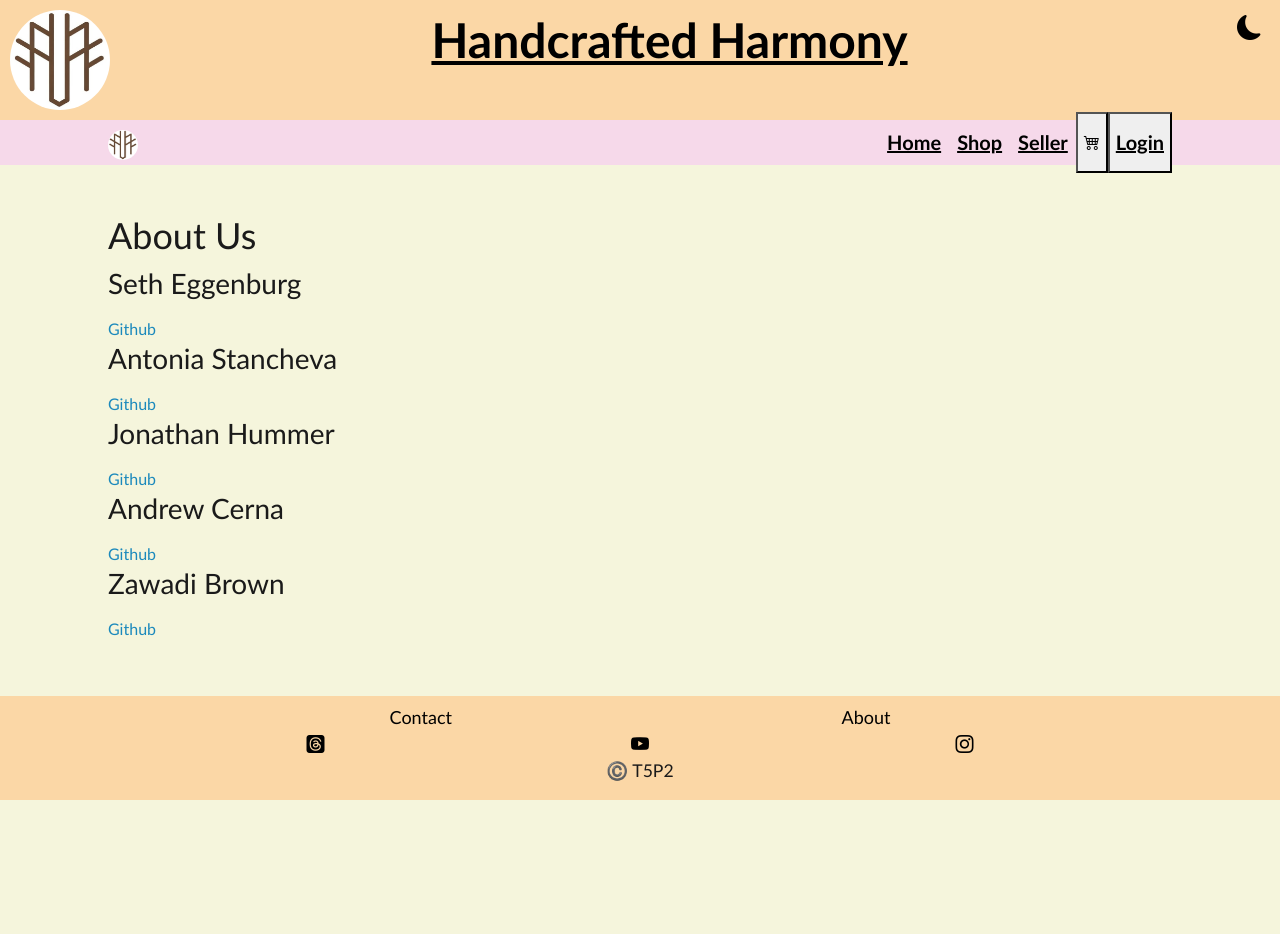
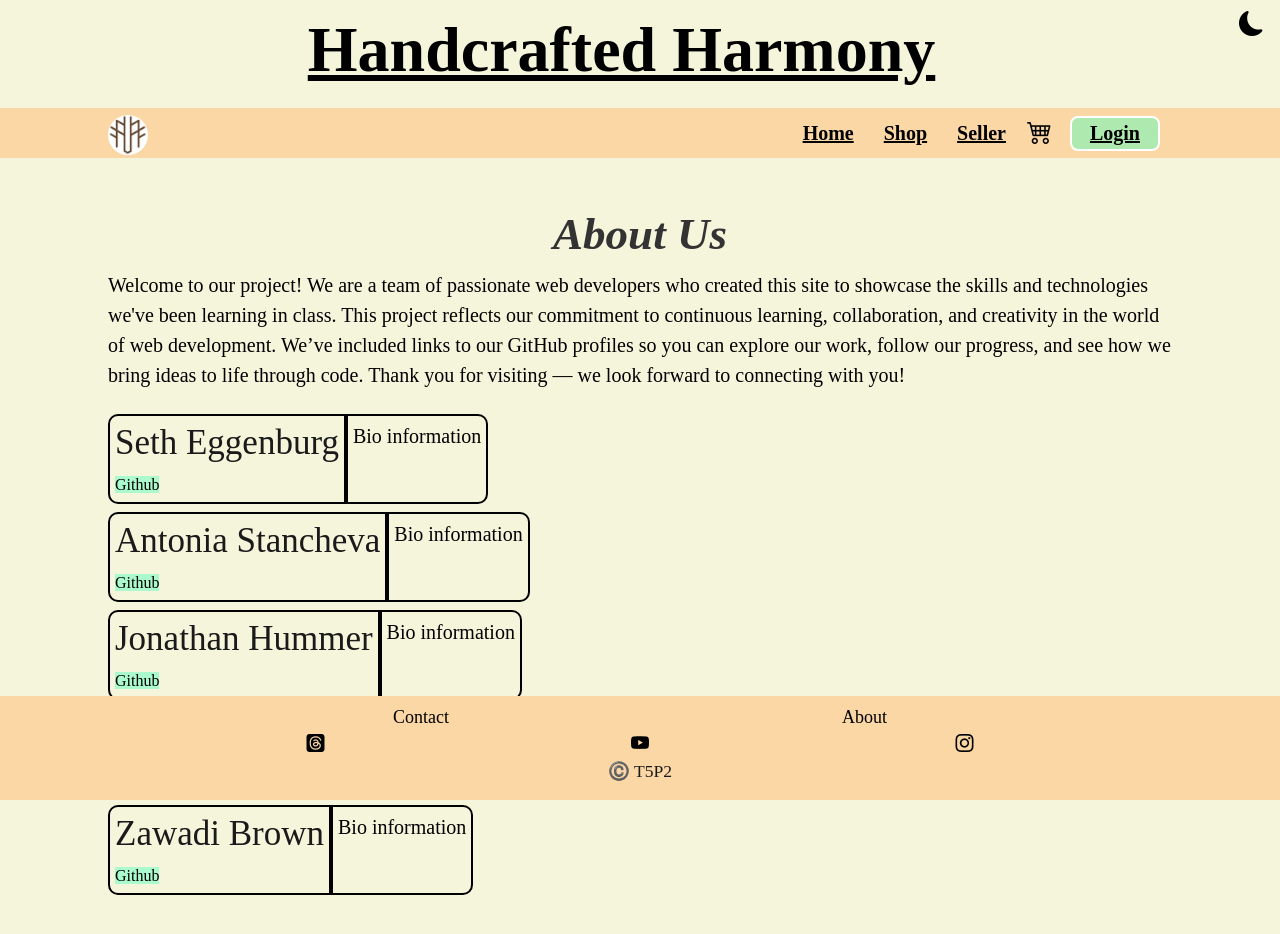
Before and after one commit to p2t5-Group-5/Project-2, a React (Vite) app in the folder client/: page /About in a window 1280 px wide. Shown: the top 934 px of the page. Before the commit the page ends 800 px from the top, so only its background shows below. Built offline with nearby package versions, Linux system fonts and the light colour scheme.

Commit message:
Styled aboutus, contact, and home page

```diff
--- a/client/src/components/ContactForm.tsx
+++ b/client/src/components/ContactForm.tsx
@@ -40,6 +40,7 @@ const ContactForm = () => {
                     <input
                         type="text"
                         name="name"
+                        placeholder="Your Name"
                         value={formData.name}
                         onChange={handleChange}
                     />
@@ -49,6 +50,7 @@ const ContactForm = () => {
                     <input
                         type="email"
                         name="email"
+                        placeholder="Your Email"
                         value={formData.email}
                         onChange={handleChange}
                     />
@@ -57,6 +59,9 @@ const ContactForm = () => {
                     Message:
                     <textarea
                         name="message"
+                        placeholder="Your Message"
+                        rows={4}
+                        cols={60}
                         value={formData.message}
                         onChange={handleChange}
                     />
--- a/client/src/components/LogoBar.tsx
+++ b/client/src/components/LogoBar.tsx
@@ -32,15 +32,13 @@ const toggleDarkMode = () => {
   return (
     <>
       <header>
-      <img src={ logo } alt="Handcrafted Harmoney logo"/>
+      {/* <img src={ logo } alt="Handcrafted Harmoney logo"/>  */}
         <h1>
         Handcrafted Harmony
-        </h1>
-      <div className='flex'>
       <button onClick={toggleDarkMode}>
           <i className={`bi ${darkMode ? 'bi-sun-fill' : 'bi-moon-fill'}`}></i>
         </button>
-      </div>
+        </h1>
       </header>
     </>
   )
--- a/client/src/components/Navbar.tsx
+++ b/client/src/components/Navbar.tsx
@@ -1,7 +1,7 @@
 import { useState, useEffect } from "react";
 import logo from "../assets/logo.jpeg";
 import auth from "../utils/auth";
-import { Link, useNavigate } from 'react-router-dom';
+import { Link, useNavigate, NavLink } from 'react-router-dom';
 import "../styles/components.css";
 import Container from 'react-bootstrap/Container';
 import Nav from 'react-bootstrap/Nav';
@@ -35,15 +35,15 @@ const Navigation = () => {
       <Navbar.Brand>
       <img
               src={ logo }
-              width="30"
-              height="30"
+              width="40"
+              height="40"
               alt="Handcrafted Harmony logo"
             />
       </Navbar.Brand>
       <Nav className="">
-        <Nav.Link href="/">Home</Nav.Link>
-        <Nav.Link href="/shop">Shop</Nav.Link>
-        <Nav.Link href="/seller">Seller</Nav.Link>
+        <NavLink to="/" className={({ isActive }) => isActive ? "active" : ""}>Home</NavLink>
+        <NavLink to="/shop" className={({ isActive }) => isActive ? "active" : ""}>Shop</NavLink>
+        <NavLink to="/seller" className={({ isActive }) => isActive ? "active" : ""}>Seller</NavLink>
         <button onClick={goToCart}>
           <i className="bi bi-cart4"></i>
         </button>
@@ -64,11 +64,6 @@ const Navigation = () => {
       </Nav>
     </Container>
   </Navbar>
-    // <nav>
-    //   <Link to="/">Home</Link>
-    //   <Link to="/shop">Shop</Link>
-    //   <Link to="/seller">Seller</Link>
-    // </nav>
   );
 };
 
--- a/client/src/pages/About.tsx
+++ b/client/src/pages/About.tsx
@@ -1,35 +1,46 @@
-import "../styles/components.css";
+import "../styles/about.css";
 
 const About =() => {
     return(
       <>
         <div className="about">
          <h1>About Us</h1>
+         <p> Welcome to our project! We are a team of passionate web developers who created this site to showcase the skills and technologies we've been learning in class. This project reflects our commitment to continuous learning, collaboration, and creativity in the world of web development. We’ve included links to our GitHub profiles so you can explore our work, follow our progress, and see how we bring ideas to life through code. Thank you for visiting — we look forward to connecting with you!</p>
          <section className="flex">
          <div className="profile">
+         <div className="left">
            <h3>Seth Eggenburg </h3>
-         <p> </p>
            <a href="http://">Github</a>
          </div>
+         <div className="right"><p>Bio information</p></div>
+         </div>
          <div className="profile">
+         <div className="left">
            <h3>Antonia Stancheva </h3>
-         <p> </p>
            <a href="http://">Github</a>
          </div>
+         <div className="right"><p>Bio information </p></div>
+         </div>
          <div className="profile">
+         <div className="left">
            <h3>Jonathan Hummer</h3>
-         <p> </p>
            <a href="http://">Github</a>
          </div>
+        <div className="right"> <p>Bio information </p></div>
+         </div>
          <div className="profile">
+         <div className="left">
            <h3>Andrew Cerna </h3>
-         <p> </p>
            <a href="http://">Github</a>
          </div>
+         <div className="right"> <p>Bio information </p></div>
+         </div>
          <div className="profile">
+        <div className="left">
            <h3>Zawadi Brown </h3>
-         <p> </p>
            <a href="http://">Github</a>
+        </div>
+         <div className="right"><p> Bio information</p></div>
          </div>
          </section>
         </div>
--- a/client/src/styles/About.css
+++ b/client/src/styles/About.css
@@ -0,0 +1,47 @@
+:root{
+   --hovertxt:rgba(242, 0, 255, 0.623);
+   --orange: rgb(193, 128, 7);
+   --teal: rgba(80, 255, 185, 0.448);
+   --lightteal: rgb(80, 255, 185);
+}
+.about{
+   h1{
+      text-align: center;
+      color: #333;
+      font-size:45px;
+      font-style: italic;
+      font-weight: bold;
+   }
+   h3{
+      font-size: 35px;
+   }
+   p{
+      font-size: 20px;
+      color: black;
+   }
+.profile{
+   padding-top: 8px;
+    display: flex;
+    /* justify-content: space-evenly; */
+}
+.right{
+   border: 2px solid black;
+   padding: 5px;
+   border-radius: 0px 10px 10px 0px;
+   /* background-color: pink; */
+}
+.left{
+   border-radius: 10px 0px 0px 10px;
+   padding: 5px;
+   border: 2px solid black;
+/* background-color: red; */
+}
+a{
+   color: black;
+   background-color: var(--teal);
+}
+a:hover{
+   background-color: var(--hovertxt);
+   transition: 0.3s;
+}
+}
--- a/client/src/styles/Contact.css
+++ b/client/src/styles/Contact.css
@@ -0,0 +1,23 @@
+.contact{
+   border: 2px dashed black;
+   padding: 8px;
+   border-radius: 15px;
+   h1{
+      color: #333;
+      font-size:45px;
+      font-weight: bold;
+      text-align: center;
+      margin-bottom: 1rem;
+      font-style: italic;
+   }
+   h3{
+      font-size: 35px;
+      text-align: center;
+   }
+   p{
+      font-size: 25px;
+      color: black;
+      text-align: center;
+   }
+
+}
--- a/client/src/styles/components.css
+++ b/client/src/styles/components.css
@@ -4,28 +4,25 @@
 :root{
    --hovertxt:rgba(242, 0, 255, 0.623);
    --orange: rgb(193, 128, 7);
-}
+   --teal: rgba(80, 255, 185, 0.448);
+   --lightteal: rgb(80, 255, 185);
+   --brown: rgb(79, 0, 0);
+  }
 
 /* general page look */
 * {
   margin: 0;
-  font-family: "Gill Sans", "Gill Sans MT", Calibri, "Trebuchet MS", sans-serif;
+  font-family: 'Times New Roman', Times, serif
 }
 body{
    background-color: beige;
-   margin-bottom: 80px;
+   margin-bottom: 115px;
 }
 /* Header.tsx */
 header {
-  display: flex;
-  justify-content: space-between;
+ text-align: center;
   padding: 10px;
-  background-color: rgb(251, 215, 166);
-  .flex {
-    display: flex;
-    flex-direction: column;
-    padding: 2px;
-  }
+  /* background-color: rgb(251, 215, 166); */
   img {
     border-radius: 50px;
     height: 100px;
@@ -39,23 +36,14 @@ header {
     color: white;
     text-decoration: none;
   }
-  button.login {
-    border-radius: 8px;
-    border: 2px solid white;
-    background-color: rgba(242, 0, 255, 0.481);
-    font-size: 25px;
-  }
-  button.login:hover {
-    border: 2px solid black;
-    background-color: var(--hovertxt);
-  }
   h1 {
     font-weight: bolder;
     text-decoration: underline;
-    font-size: 3em;
+    font-size: 4em;
     color: black;
   }
   button {
+    float: right;
     border: unset;
     background-color: unset;
     color: black;
@@ -69,37 +57,96 @@ header {
 
 /* Navbar.tsx */
 .nav {
-  height: 45px;
+  height: 50px;
   line-height: 45px;
-  background-color: rgba(246, 186, 249, 0.481);
+  background-color: rgb(251, 215, 166);
   display: flex;
   justify-content: space-evenly;
-  a{
+  .navbar-nav a{
     text-decoration: underline;
     color: black;
     font-size: 20px;
     font-weight: bold;
+    margin: 0 12px;
+    padding: 0px 3px;
   }
   img{
     border-radius: 50px;
   }
-   .nav-item:hover {
-      background-color: rgb(70, 0, 123);
-      border-radius: 15px;
-      box-shadow: -1px 5px 5px rgb(91, 0, 160);
+  .navbar-nav a:hover {
+    background-color: rgba(80, 255, 185, 0.448);
+    border-radius: 15px;
+    /* box-shadow: -1px 5px 5px rgb(91, 0, 160); */
     }
-    a.active {
-      padding: 10px;
-      background-color: rgb(70, 0, 123);
-      color: white;
+    .navbar-nav{
+      align-items: center;
+    }
+    .navbar-nav a.active {
+      background-color: rgb(70, 215, 157);
+      color: black;
+      border-radius: 15px 15px 0px 0px;
+      box-shadow: 0px 5px 5px  rgb(80, 255, 185);
+    }
+    button.login {
+      border-radius: 8px;
+      border: 2px solid white;
+      background-color: var(--teal);
+      font-size: 15px;
+      height: 35px;
+      margin: 0 12px;
+      padding: 0px 3px;
+    }
+    button.login:hover {
+      border: 2px solid black;
+      background-color: var(--lightteal);
+    }
+    button {
+      border: unset;
+      background-color: unset;
+      color: black;
+      font-size: 25px;
+    }
+    button:hover {
+      color: var(--hovertxt);
     }
 }
 
 /* Contactform.tsx */
 form {
+    display: flex;
+    flex-direction: column;
+    align-items: start;
+    margin-top: 1rem;
+    input, textarea{
+       width: 80%;
+       padding: 10px;
+       margin-bottom: 1rem;
+       border-radius: 5px;
+       border: 1px solid #ccc;
+       font-size: 18px;
+       &:focus{
+          outline: none;
+          border-color: var(--hovertxt);
+       }
+ }
   label {
+    font-size: 25px;
+    width: 80%;
   }
-  input {
+ button {
+    background-color: var(--hovertxt);
+    border: 3px solid var(--brown);
+    color: black;
+    font-size: 20px;
+    padding: 10px 20px;
+    border-radius: 5px;
+    border: none;
+    cursor: pointer;
+    &:hover {
+      background-color: var(--lightteal);
+      color: black;
+      font-size: 20px;
+    }
   }
 }
 
--- a/client/src/styles/welcome.css
+++ b/client/src/styles/welcome.css
@@ -0,0 +1,56 @@
+:root{
+   --hovertxt:rgba(242, 0, 255, 0.623);
+   --orange: rgb(193, 128, 7);
+   --teal: rgba(80, 255, 185, 0.448);
+   --lightteal: rgb(80, 255, 185);
+}
+.welcome{
+   h1{
+      text-align: center;
+      color: #333;
+      font-size:45px;
+      font-style: italic;
+      font-weight: bold;
+   }
+   p{
+      text-align: center;
+      color:black;
+      font-size: 20px;
+   }
+   .flex{
+      display: flex;
+      /* justify-content: center; */
+      /* align-items: center; */
+   }
+   .seller{
+      width: 50%;
+      padding: 20px;
+      background-color: var(--orange);
+      border-radius: 10px;
+      margin: 10px;
+      box-shadow: 0 0 10px rgba(0, 0, 0, 0.1);
+      transition: all 0.3s ease-in-out;
+      &:hover{
+         background-color: var(--hovertxt);
+         transform: scale(1.05);
+         cursor: pointer;
+      }
+   }
+      .item{
+         display: flex;
+         justify-content: center;
+         align-items: center;
+         flex-direction: column;
+         padding: 20px;
+         background-color: var(--lightteal);
+         border-radius: 10px;
+         margin: 10px;
+         box-shadow: 0 0 10px rgba(0, 0, 0, 0.1);
+         transition: all 0.3s ease-in-out;
+         &:hover{
+            background-color: var(--hovertxt);
+            transform: scale(1.05);
+            cursor: pointer;
+         }
+      }
+}
```
Also changed, not shown: client/src/pages/Contact.tsx (+12 -6 lines), client/src/pages/Welcome.tsx (+27 -15 lines), 1 other file (tests, documents, lock files or other folders). Lines whose indentation alone changed are shown as unchanged.
